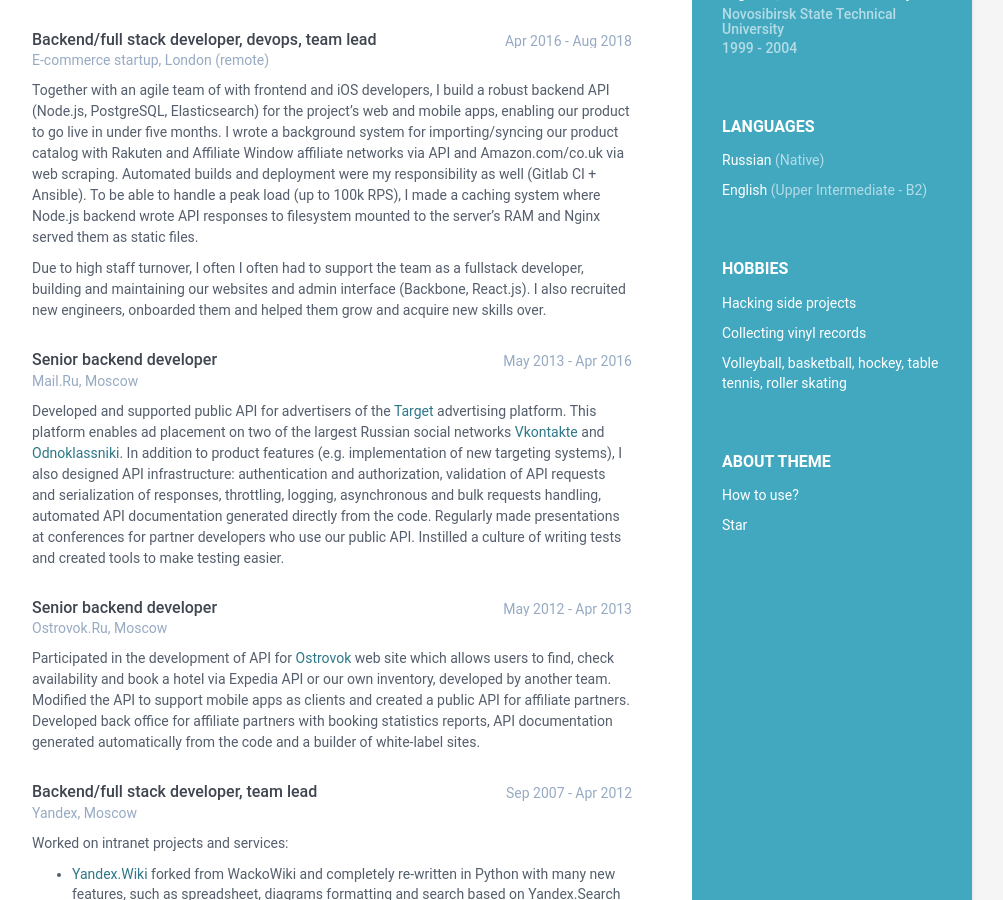
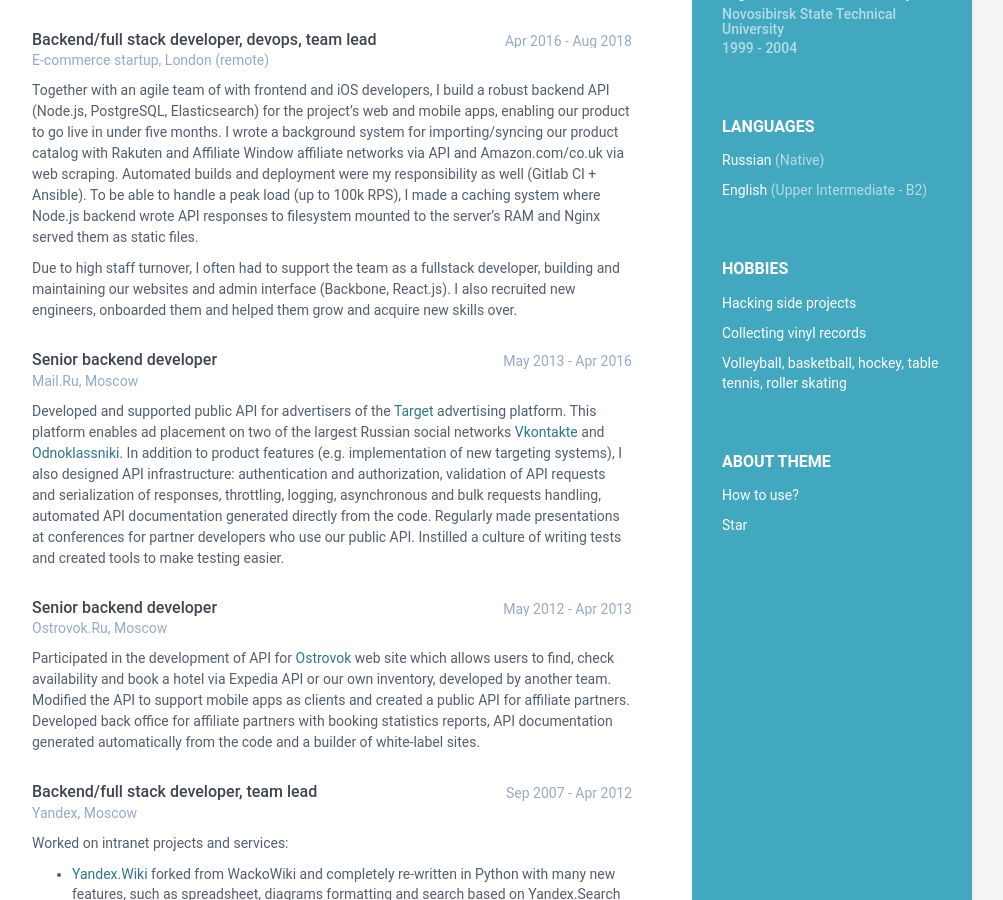
Before and after one commit to wreckah/online-cv, a Jekyll site: the page built from index.html, in a window 1280 px wide and 900 px high, scrolled down 593 px. Shown: the whole window, without its empty margins (168-1171 px from the left). Built offline with Jekyll 4.4.1, drawn with Linux system fonts in a browser that asks for light colours.

Commit message:
Fix misspeling

```diff
--- a/_data/data.yml
+++ b/_data/data.yml
@@ -76,7 +76,7 @@
         I made a caching system where Node.js backend wrote API responses to filesystem mounted
         to the server's RAM and Nginx served them as static files.
 
-        Due to high staff turnover, I often I often had to support the team as a fullstack developer,
+        Due to high staff turnover, I often had to support the team as a fullstack developer,
         building and maintaining our websites and admin interface (Backbone, React.js).
         I also recruited new engineers, onboarded them and helped them grow and acquire new skills over.
 
@@ -269,6 +269,9 @@
       - name: Gitlab CI
         level: 80%
 
+      - name: Jenkins
+        level: 30%
+
       - name: Kubernetes
         level: 10%
 
```
